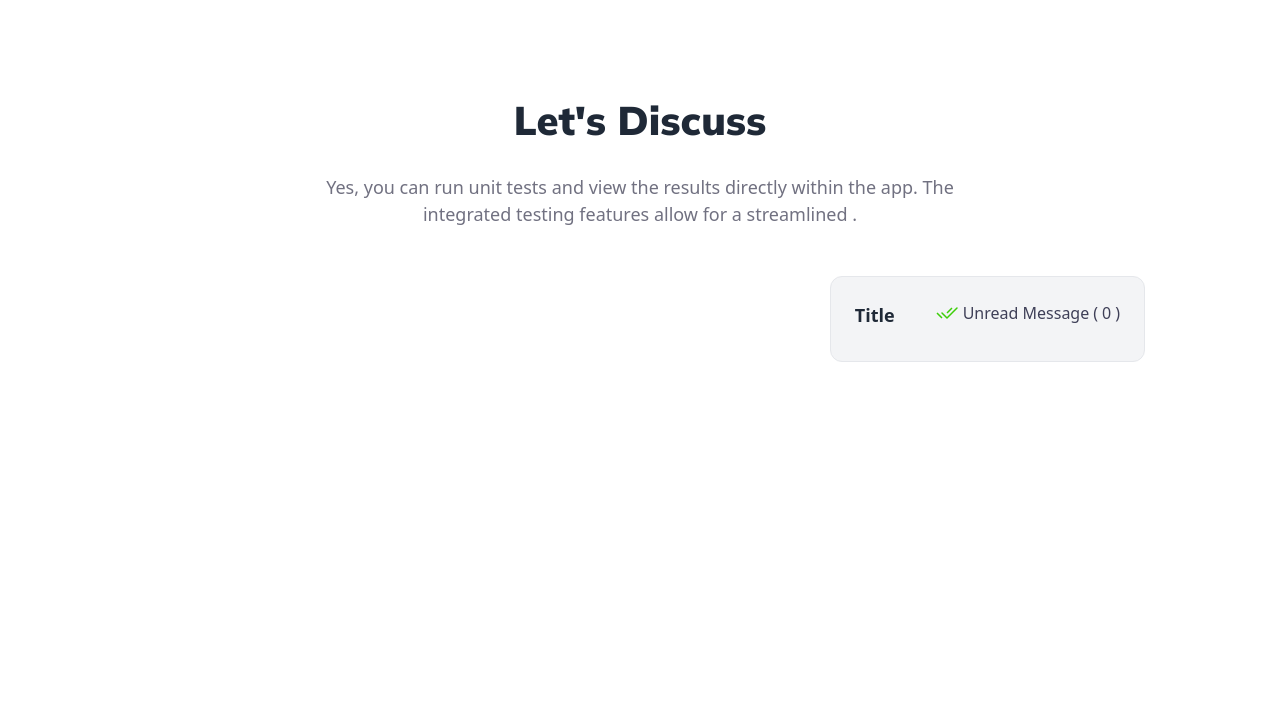
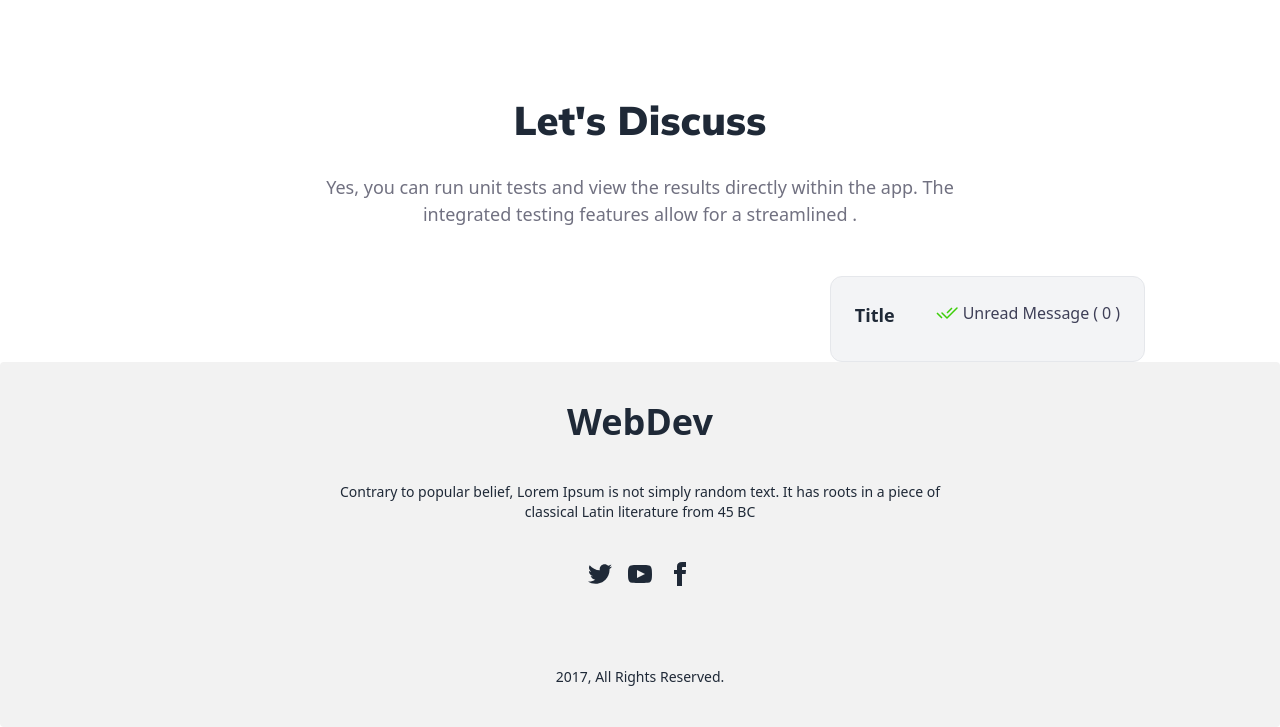
Before and after one commit to M-Nazmul/B9A6-Retro-Forum, a plain HTML site: page index.html in a window 1280 px wide. Shown: the part 692-1419 px from the top of the page. Before the commit the page ends 1054 px from the top, so only its background shows below. Drawn offline with nearby package versions, Linux system fonts and the light colour scheme; no server answers.

Commit message:
added footer section

```diff
--- a/index.html
+++ b/index.html
@@ -119,8 +119,24 @@
               <h2 class="flex gap-1 text-gray-txt"><span><img src="images/Double-done.svg" alt=""></span> Unread Message <span>(</span><span id="unread-count">0</span><span>)</span></h2>
             </div>
           </div>
-        </main>
-      </div>
+        </div>
+</main>
+<footer class="footer footer-center p-10 bg-base-200 text-base-content rounded">
+  <h1 class="text-4xl font-black">WebDev</h1>
+  <p class="max-w-[604px]">Contrary to popular belief, Lorem Ipsum is not simply random text. It has roots in a piece of classical Latin literature from 45 BC</p>
+  <nav>
+    <div class="grid grid-flow-col gap-4 cursor-pointer">
+      <a><svg xmlns="http://www.w3.org/2000/svg" width="24" height="24" viewBox="0 0 24 24" class="fill-current"><path d="M24 4.557c-.883.392-1.832.656-2.828.775 1.017-.609 1.798-1.574 2.165-2.724-.951.564-2.005.974-3.127 1.195-.897-.957-2.178-1.555-3.594-1.555-3.179 0-5.515 2.966-4.797 6.045-4.091-.205-7.719-2.165-10.148-5.144-1.29 2.213-.669 5.108 1.523 6.574-.806-.026-1.566-.247-2.229-.616-.054 2.281 1.581 4.415 3.949 4.89-.693.188-1.452.232-2.224.084.626 1.956 2.444 3.379 4.6 3.419-2.07 1.623-4.678 2.348-7.29 2.04 2.179 1.397 4.768 2.212 7.548 2.212 9.142 0 14.307-7.721 13.995-14.646.962-.695 1.797-1.562 2.457-2.549z"></path></svg></a>
+      <a><svg xmlns="http://www.w3.org/2000/svg" width="24" height="24" viewBox="0 0 24 24" class="fill-current"><path d="M19.615 3.184c-3.604-.246-11.631-.245-15.23 0-3.897.266-4.356 2.62-4.385 8.816.029 6.185.484 8.549 4.385 8.816 3.6.245 11.626.246 15.23 0 3.897-.266 4.356-2.62 4.385-8.816-.029-6.185-.484-8.549-4.385-8.816zm-10.615 12.816v-8l8 3.993-8 4.007z"></path></svg></a>
+      <a><svg xmlns="http://www.w3.org/2000/svg" width="24" height="24" viewBox="0 0 24 24" class="fill-current"><path d="M9 8h-3v4h3v12h5v-12h3.642l.358-4h-4v-1.667c0-.955.192-1.333 1.115-1.333h2.885v-5h-3.808c-3.596 0-5.192 1.583-5.192 4.615v3.385z"></path></svg></a>
+    </div>
+  </nav>
+  <aside><hr></aside>
+  <aside>
+    <p>2017, All Rights Reserved.</p>
+  </aside>
+</footer>
+
       <script src="JS/app.js"></script>
       <script src="JS/Message_count.js"></script>
 </body>
```
